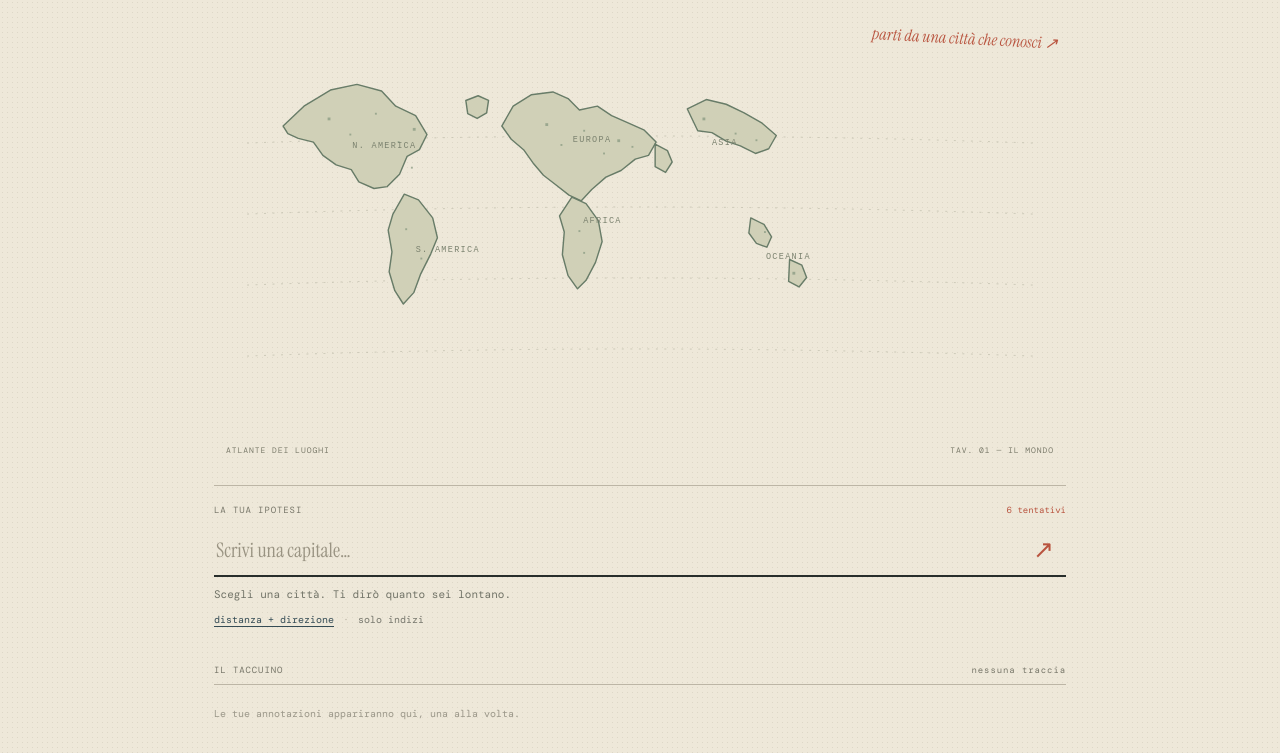
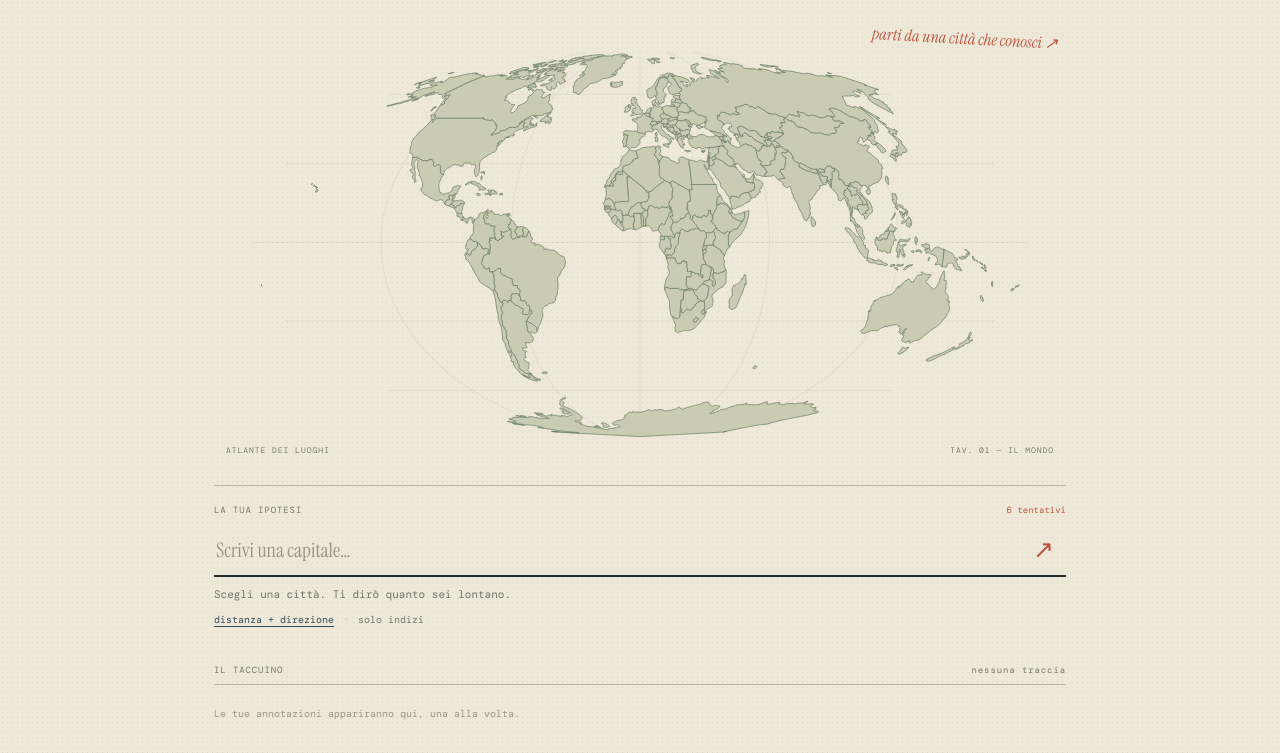
Before and after one commit to Tommy250BS/CapitaLE, a plain HTML site: page index.html in a window 1280 px wide. Shown: the part 360-1113 px from the top of the page. Drawn offline with nearby package versions, Linux system fonts and the light colour scheme.

Commit message:
Add files via upload

```diff
--- a/index.html
+++ b/index.html
@@ -4,7 +4,7 @@
   <meta charset="UTF-8">
   <meta name="viewport" content="width=device-width, initial-scale=1">
   <meta name="theme-color" content="#eee8d9">
-  <title>Capitale</title>
+  <title>Capitale — atlante di luoghi</title>
   <link rel="stylesheet" href="styles.css">
 </head>
 <body>
@@ -17,7 +17,7 @@
     <section class="intro">
       <p class="date" id="date">—</p>
       <h1>Un posto.<br><i>Da qualche parte.</i></h1>
-      <p class="lead">Una capitale si nasconde, hai sei tentativi per trovarla.<br>Il mondo è grande; comincia da dove vuoi.</p>
+      <p class="lead">Una capitale si nasconde. Sei tentativi per trovarla.<br>Il mondo è grande: comincia da dove vuoi.</      </p>
     </section>
     <section class="atlas" aria-label="Mappa del mondo">
       <div class="map" id="map">
--- a/src/map.js
+++ b/src/map.js
@@ -1,26 +1,56 @@
-// Hand-inked simplified continent outlines
-const paths=[
-"M 73 112 L 95 91 123 74 151 68 177 75 192 91 213 101 225 121 217 137 204 144 196 163 183 176 169 178 153 171 145 158 129 153 115 143 105 129 89 125 78 120 Z",
-"M 201 184 L 216 190 231 209 236 230 229 247 218 269 211 288 200 300 191 286 185 266 188 245 184 222 189 205 Z",
-"M 316 91 L 335 79 358 76 374 83 386 95 405 91 420 101 438 109 454 116 467 129 459 143 445 147 430 159 414 166 399 179 388 191 375 185 361 174 348 164 337 151 327 137 314 126 304 112 Z",
-"M 378 187 L 393 194 406 212 410 234 403 256 393 275 384 284 374 270 368 248 370 224 365 207 Z",
-"M 466 131 L 479 138 484 150 477 161 466 155 Z",
-"M 500 94 L 520 84 541 89 560 98 579 109 594 122 586 136 572 141 556 133 541 128 526 119 511 117 Z",
-"M 567 209 L 581 216 589 229 584 240 573 236 565 225 Z",
-"M 608 253 L 621 259 626 272 618 282 607 276 Z",
-"M 266 85 L 279 80 290 85 288 98 278 104 268 99 Z"
-];
-export function drawAtlas(svg,guess=null,correct=null){
- const ns="http://www.w3.org/2000/svg";svg.innerHTML="";
- const add=(tag,attrs={})=>{let e=document.createElementNS(ns,tag);for(const [k,v] of Object.entries(attrs))e.setAttribute(k,v);svg.appendChild(e);return e};
- // Subtle latitude curves, not a grid
- [130,205,280,355].forEach(y=>add("path",{d:`M 35 ${y} Q 440 ${y-15} 865 ${y}`,fill:"none",stroke:"#b8b7a5","stroke-width":"0.7","stroke-dasharray":"2 7"}));
- paths.forEach((d,i)=>{add("path",{d,fill:"#d0d0b7",stroke:"#687c68","stroke-width":"1.5","stroke-linejoin":"round"});});
- // imperfect coastal hatch marks / land stipple
- const specks=[[120,103],[143,120],[170,98],[194,128],[210,114],[208,155],[202,220],[218,251],[350,109],[366,131],[390,116],[411,140],[426,126],[441,133],[385,222],[390,245],[516,103],[550,119],[572,126],[581,223],[611,266]];
- specks.forEach(([x,y],i)=>add("rect",{x,y,width:i%4===0?3:2,height:i%4===0?3:2,fill:"#7f927a",opacity:".65"}));
- // tiny hand-set labels
- [["N. AMERICA",146,135],["S. AMERICA",213,245],["EUROPA",379,129],["AFRICA",390,214],["ASIA",526,132],["OCEANIA",583,252]].forEach(([t,x,y])=>{let e=add("text",{x,y,fill:"#7b826f","font-size":"9","font-family":"monospace","letter-spacing":"1.4"});e.textContent=t});
- if(guess){const x=(guess.lon+180)/360*900,y=(90-guess.lat)/180*470;add("circle",{cx:x,cy:y,r:5,fill:"#b9543f"});add("circle",{cx:x,cy:y,r:10,fill:"none",stroke:"#b9543f","stroke-width":"1","stroke-dasharray":"2 3"})}
- if(correct){const x=(correct.lon+180)/360*900,y=(90-correct.lat)/180*470;add("circle",{cx:x,cy:y,r:4,fill:"#b9543f"})}
+const NS = "http://www.w3.org/2000/svg";
+let landData;
+const add = (svg, tag, attrs = {}) => {
+  const el = document.createElementNS(NS, tag);
+  for (const [k, v] of Object.entries(attrs)) el.setAttribute(k, v);
+  svg.appendChild(el); return el;
+};
+
+// Mollweide projection: equal-area world view, with the antimeridian handled by GeoJSON rings.
+function project(lon, lat) {
+  const lambda = lon * Math.PI / 180, phi = lat * Math.PI / 180;
+  let theta = phi;
+  for (let i=0;i<10;i++) {
+    const denom = 2 + 2*Math.cos(2*theta);
+    if (Math.abs(denom) < 1e-7) break;
+    theta -= (2*theta + Math.sin(2*theta) - Math.PI*Math.sin(phi))/denom;
+  }
+  const X = 2*Math.sqrt(2)/Math.PI * lambda * Math.cos(theta);
+  const Y = Math.sqrt(2)*Math.sin(theta);
+  return [450 + X*145, 235 - Y*145];
 }
+function ringPath(ring) {
+  return ring.map(([lon,lat],i)=>{const [x,y]=project(lon,lat);return `${i?'L':'M'}${x.toFixed(2)} ${y.toFixed(2)}`}).join(' ')+' Z';
+}
+function geometryPaths(geometry) {
+  if(!geometry)return [];
+  const polygons=geometry.type==='Polygon'?[geometry.coordinates]:geometry.coordinates;
+  return polygons.flatMap(poly=>poly.map(ringPath));
+}
+async function getLand() {
+  if(landData) return landData;
+  const response=await fetch(new URL('./world.geojson',import.meta.url));
+  if(!response.ok) throw new Error('Impossibile caricare la carta geografica');
+  landData=await response.json(); return landData;
+}
+export async function drawAtlas(svg,guess=null,correct=null) {
+  svg.innerHTML='';
+  // Fine graticule, sampled curves in the same projection as the coastline.
+  [-60,-30,0,30,60].forEach(lat=>{
+    let d=''; for(let lon=-180;lon<=180;lon+=3){const [x,y]=project(lon,lat);d+=`${lon===-180?'M':'L'}${x.toFixed(2)} ${y.toFixed(2)} `;}
+    add(svg,'path',{d,fill:'none',stroke:'#b6b09c','stroke-width':'.55','stroke-opacity':'.42'});
+  });
+  [-120,-60,0,60,120].forEach(lon=>{
+    let d=''; for(let lat=-85;lat<=85;lat+=2){const [x,y]=project(lon,lat);d+=`${lat===-85?'M':'L'}${x.toFixed(2)} ${y.toFixed(2)} `;}
+    add(svg,'path',{d,fill:'none',stroke:'#b6b09c','stroke-width':'.55','stroke-opacity':'.42'});
+  });
+  try {
+    const geo=await getLand();
+    geo.features.forEach(feature=>geometryPaths(feature.geometry).forEach(d=>add(svg,'path',{d,fill:'#c9cbb2',stroke:'#71836c','stroke-width':'.8','stroke-linejoin':'round','stroke-linecap':'round'})));
+  } catch(err) {
+    const note=add(svg,'text',{x:450,y:235,'text-anchor':'middle',fill:'#847f70','font-size':'12'});note.textContent='Carta geografica non disponibile';
+  }
+  // Location dots use the same projection as the land, not a rectangular lat/lon grid.
+  const marker=(point,kind)=>{if(!point)return;const [x,y]=project(point.lon,point.lat);if(kind==='guess')add(svg,'circle',{cx:x,cy:y,r:8,fill:'none',stroke:'#b9543f','stroke-width':'1','stroke-dasharray':'2 3'});add(svg,'circle',{cx:x,cy:y,r:kind==='guess'?3.5:4,fill:'#b9543f'});};
+  marker(guess,'guess'); marker(correct,'correct');
+}
```
Also changed, not shown: src/world.geojson (added).
